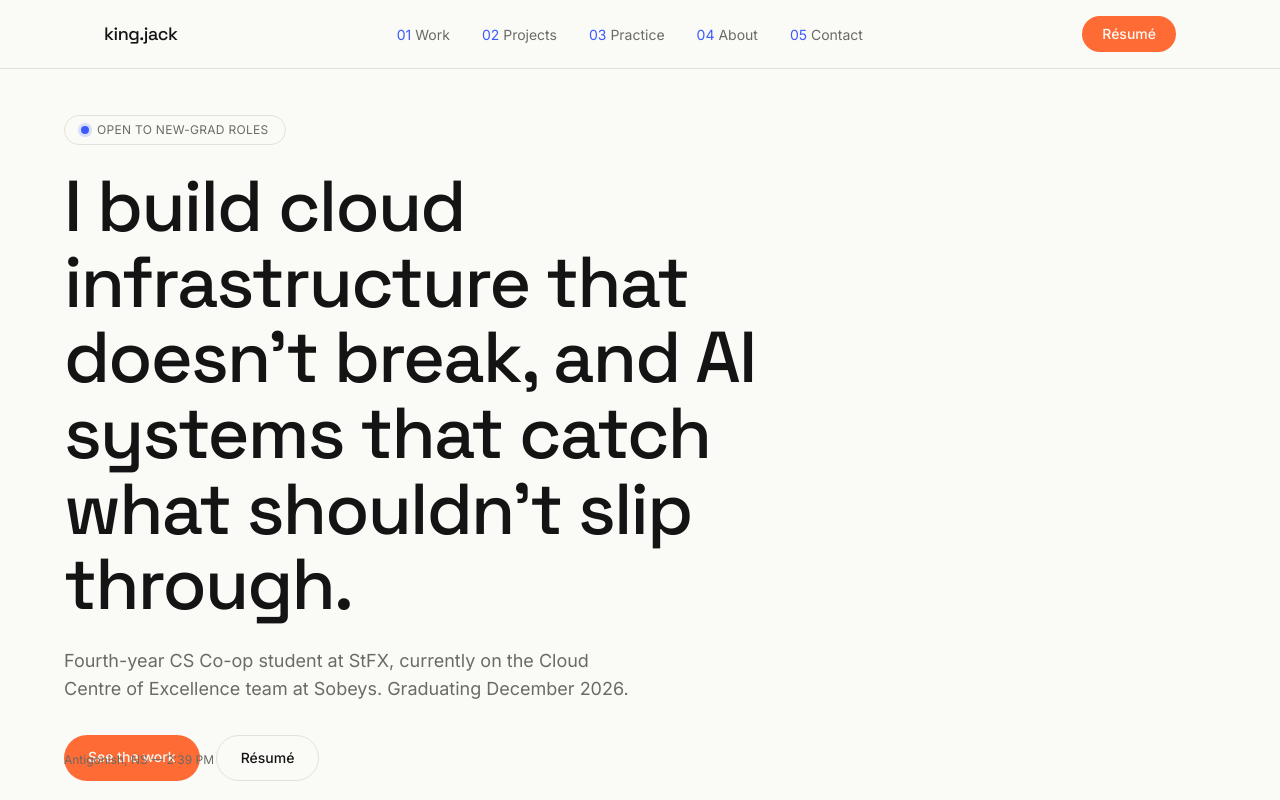
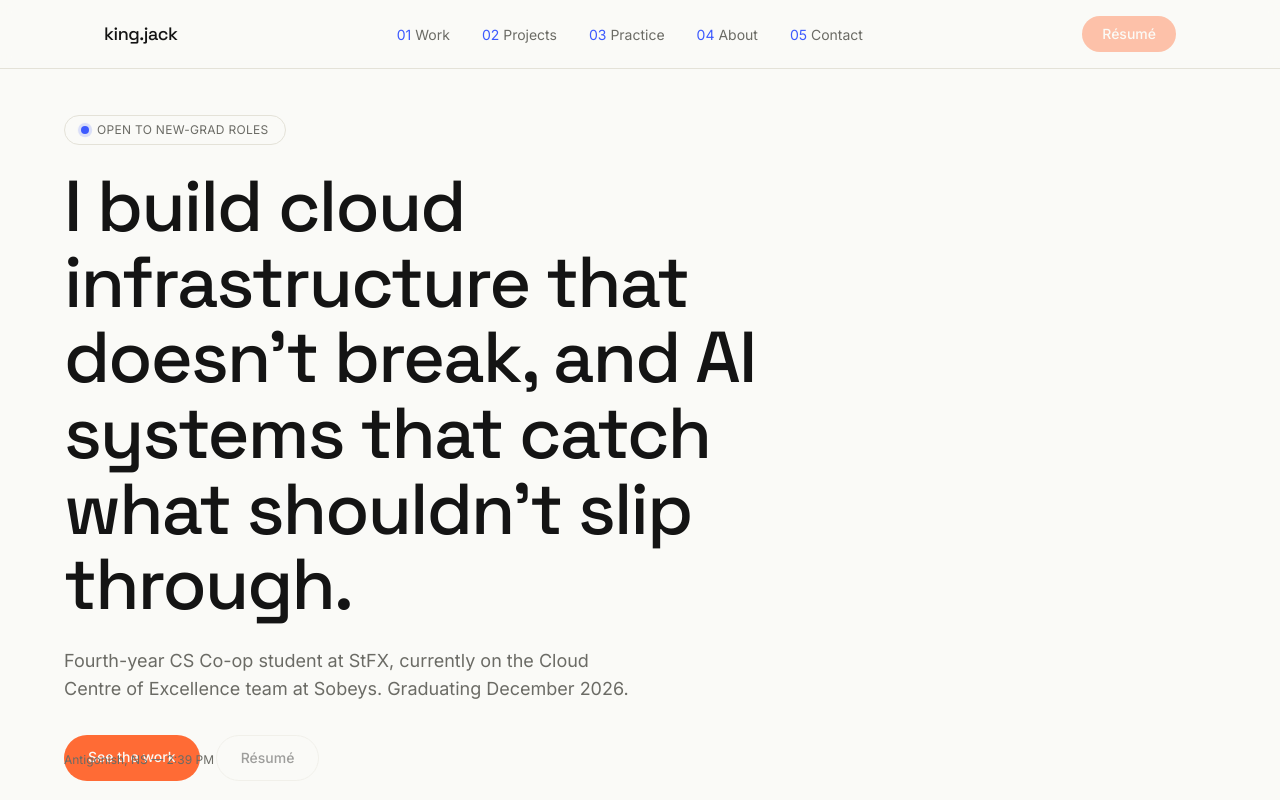
Before and after one commit to BSA-99/Bhavpreet-portfolio, a Next.js app: page / in a window 1280 px wide. Shown: the top 800 px of the page. Built offline with nearby package versions, Linux system fonts and the light colour scheme.

Commit message:
Fix Variants type error in Hero.tsx breaking production build

```diff
--- a/components/About.tsx
+++ b/components/About.tsx
@@ -3,7 +3,7 @@ import SectionWrapper from "./SectionWrapper";
 export default function About() {
   return (
     <SectionWrapper id="about" number="04" title="About">
-      <p className="max-w-[640px] text-lg leading-relaxed text-muted">
+      <p className="max-w-160 text-lg leading-relaxed text-muted">
         I&apos;m a Computer Science Co-op student at St. Francis Xavier University, graduating
         December 2026. I&apos;m currently completing a co-op term on the Cloud Centre of
         Excellence team at Sobeys, working on Azure governance, IAM, and infrastructure
--- a/components/Contact.tsx
+++ b/components/Contact.tsx
@@ -1,10 +1,10 @@
 import SectionWrapper from "./SectionWrapper";
+import { RESUME_AVAILABLE, RESUME_HREF } from "@/lib/resume";
 
 const links = [
-  { label: "Email", value: "x2022fcb@stfx.ca", href: "x2022fcb@stfx.ca" },
+  { label: "Email", value: "x2022fcb@stfx.ca", href: "mailto:x2022fcb@stfx.ca" },
   { label: "LinkedIn", value: "Bhavpreet's LinkedIn", href: "https://www.linkedin.com/in/bhavpreetsingharneja/" },
   { label: "GitHub", value: "Github", href: "https://github.com/BSA-99" },
-  { label: "Résumé", value: "Download PDF", href: "/resume.pdf" },
 ];
 
 export default function Contact() {
@@ -30,6 +30,25 @@ export default function Contact() {
             </a>
           </li>
         ))}
+        <li>
+          {RESUME_AVAILABLE ? (
+            <a href={RESUME_HREF} className="group flex items-baseline gap-3 text-lg">
+              <span className="text-blue">Résumé</span>
+              <span className="text-muted transition-colors group-hover:text-text">
+                Download PDF
+              </span>
+            </a>
+          ) : (
+            <span
+              aria-disabled="true"
+              title="Coming soon"
+              className="flex cursor-not-allowed items-baseline gap-3 text-lg opacity-40"
+            >
+              <span className="text-blue">Résumé</span>
+              <span className="text-muted">Coming soon</span>
+            </span>
+          )}
+        </li>
       </ul>
 
       <p className="mt-20 text-xs text-muted">© 2026 Bhavpreet Singh Arneja</p>
--- a/components/Hero.tsx
+++ b/components/Hero.tsx
@@ -1,14 +1,15 @@
 "use client";
 
-import { motion } from "framer-motion";
+import { motion, Variants } from "framer-motion";
 import { useEffect, useState } from "react";
+import { RESUME_AVAILABLE, RESUME_HREF } from "@/lib/resume";
 
-const container = {
+const container: Variants = {
   hidden: {},
   show: { transition: { staggerChildren: 0.08 } },
 };
 
-const item = {
+const item: Variants = {
   hidden: { opacity: 0, y: 20 },
   show: { opacity: 1, y: 0, transition: { duration: 0.5, ease: "easeOut" } },
 };
@@ -63,12 +64,22 @@ export default function Hero() {
           >
             See the work
           </a>
-          <a
-            href="/resume.pdf"
-            className="rounded-full border border-border px-6 py-3 text-sm font-medium transition-colors hover:border-text"
-          >
-            Résumé
-          </a>
+          {RESUME_AVAILABLE ? (
+            <a
+              href={RESUME_HREF}
+              className="rounded-full border border-border px-6 py-3 text-sm font-medium transition-colors hover:border-text"
+            >
+              Résumé
+            </a>
+          ) : (
+            <span
+              aria-disabled="true"
+              title="Coming soon"
+              className="cursor-not-allowed rounded-full border border-border px-6 py-3 text-sm font-medium opacity-40"
+            >
+              Résumé
+            </span>
+          )}
         </motion.div>
       </motion.div>
 
--- a/components/Nav.tsx
+++ b/components/Nav.tsx
@@ -1,4 +1,6 @@
 "use client";
+
+import { RESUME_AVAILABLE, RESUME_HREF } from "@/lib/resume";
 
 const navLinks = [
   { number: "01", label: "Work", href: "#work" },
@@ -27,12 +29,22 @@ export default function Nav() {
             </li>
           ))}
         </ul>
-        <a
-          href="/resume.pdf"
-          className="rounded-full bg-tangerine px-5 py-2 text-sm font-medium text-bg transition-opacity hover:opacity-90"
-        >
-          Résumé
-        </a>
+        {RESUME_AVAILABLE ? (
+          <a
+            href={RESUME_HREF}
+            className="rounded-full bg-tangerine px-5 py-2 text-sm font-medium text-bg transition-opacity hover:opacity-90"
+          >
+            Résumé
+          </a>
+        ) : (
+          <span
+            aria-disabled="true"
+            title="Coming soon"
+            className="cursor-not-allowed rounded-full bg-tangerine px-5 py-2 text-sm font-medium text-bg opacity-40"
+          >
+            Résumé
+          </span>
+        )}
       </nav>
     </header>
   );
--- /dev/null
+++ b/lib/resume.ts
@@ -0,0 +1,3 @@
+// Flip to true once public/resume.pdf exists, then all three résumé links re-enable.
+export const RESUME_AVAILABLE = false;
+export const RESUME_HREF = "/resume.pdf";
```
